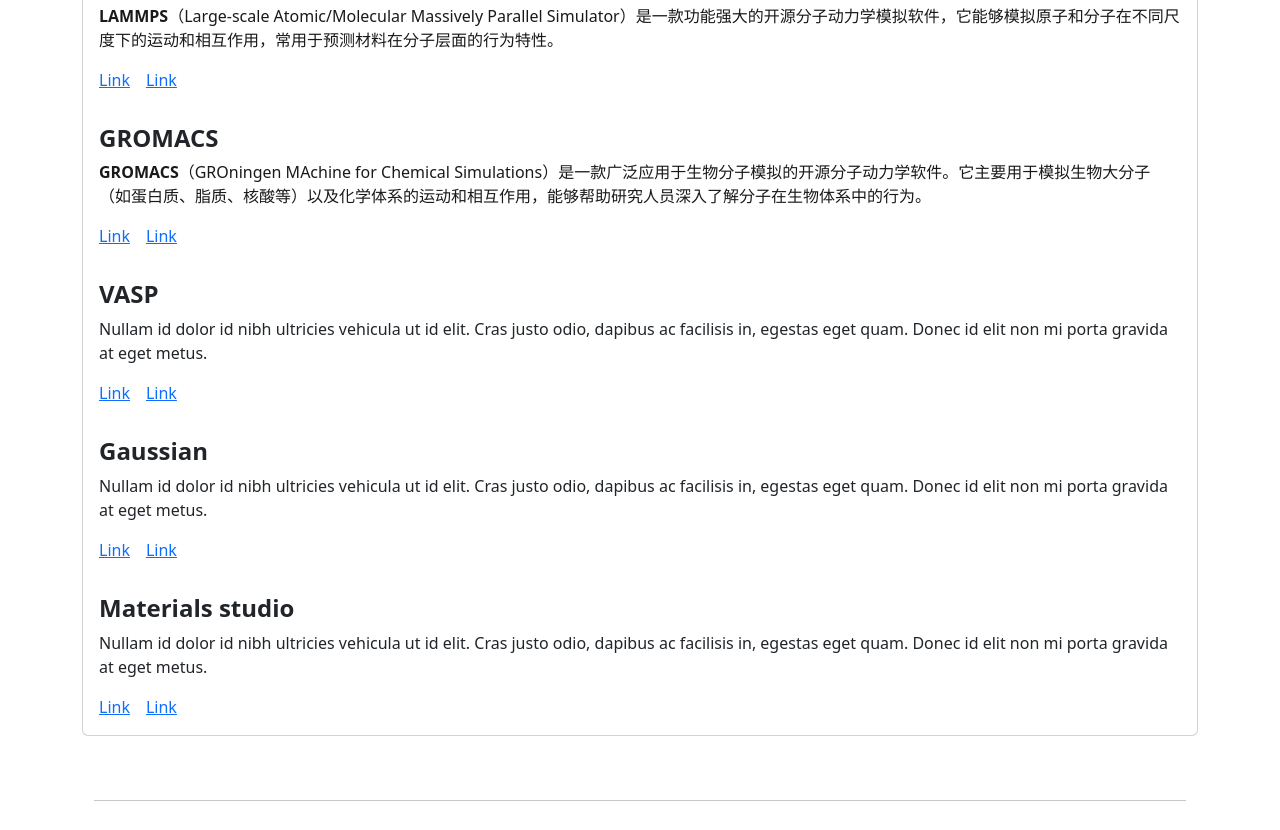
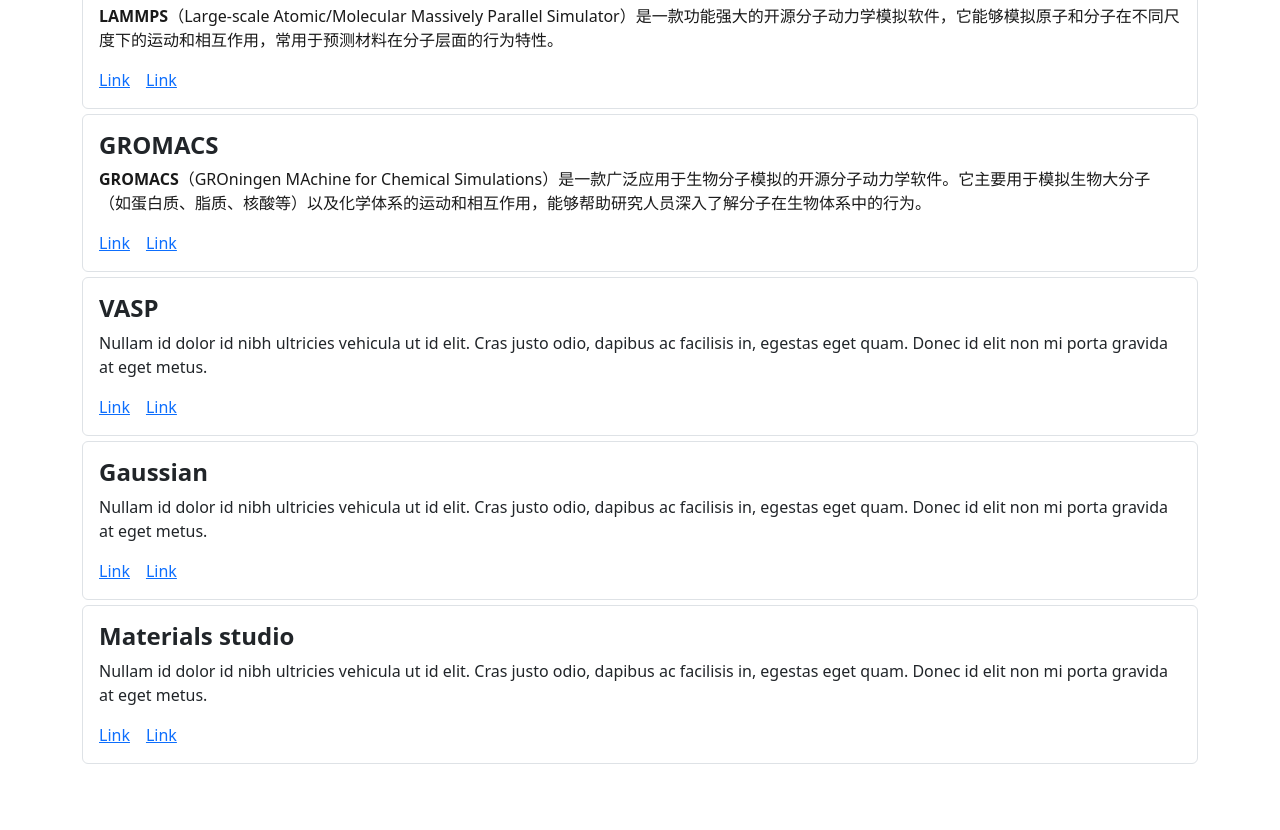
Before and after one commit to zhixunstudio/mydesign, a plain HTML site: page index.html in a window 1280 px wide. Shown: the part 293-1123 px from the top of the page. Drawn offline with Linux system fonts and the light colour scheme.

Commit message:
增加边框

```diff
--- a/index.html
+++ b/index.html
@@ -31,28 +31,28 @@
         </div>
         <div class="row">
             <div class="col">
-                <div class="card">
+                <div class="card" style="border-style: none;">
                     <div class="card-body border rounded" style="margin-top: 0px;margin-bottom: 10px;--bs-body-bg: #faeeee;font-size: 16px;">
                         <h4 class="card-title"><strong>ABAQUS</strong></h4>
                         <p class="card-text" style="font-size: initial;">将Abaqus与Visual Studio、Fortran进行集成，进行二次开发，比如<span style="color: rgba(0, 0, 0, 0.9);">ABAQUS /Explicit 中的&nbsp;</span><strong><span style="color: rgba(0, 0, 0, 0.9);">UMAT 子程序</span></strong><span style="color: rgba(0, 0, 0, 0.9);">允许用户定义自己的材料模型，包括材料的应力 - 应变关系、屈服准则、塑性流动规则等，以模拟各种复杂材料的行为特性。</span></p><a class="card-link" href="http://8.138.14.121">了解更多</a><a class="card-link" href="#">Link</a>
                     </div>
-                    <div class="card-body">
+                    <div class="card-body border rounded" style="margin-bottom: 5px;">
                         <h4 class="card-title"><strong>LAMMPS</strong></h4>
                         <p class="card-text" style="font-size: initial;"><strong><span style="color: rgba(0, 0, 0, 0.9);">LAMMPS</span></strong><span style="color: rgba(0, 0, 0, 0.9);">（Large-scale Atomic/Molecular Massively Parallel Simulator）是一款功能强大的开源分子动力学模拟软件，它能够模拟原子和分子在不同尺度下的运动和相互作用，常用于预测材料在分子层面的行为特性。</span></p><a class="card-link" href="#">Link</a><a class="card-link" href="#">Link</a>
                     </div>
-                    <div class="card-body">
+                    <div class="card-body border rounded" style="margin-bottom: 5px;">
                         <h4 class="card-title"><strong>GROMACS</strong></h4>
                         <p class="card-text" style="font-size: initial;"><strong><span style="color: rgba(0, 0, 0, 0.9);">GROMACS</span></strong><span style="color: rgba(0, 0, 0, 0.9);">（GROningen MAchine for Chemical Simulations）是一款广泛应用于生物分子模拟的开源分子动力学软件。它主要用于模拟生物大分子（如蛋白质、脂质、核酸等）以及化学体系的运动和相互作用，能够帮助研究人员深入了解分子在生物体系中的行为。</span></p><a class="card-link" href="#">Link</a><a class="card-link" href="#">Link</a>
                     </div>
-                    <div class="card-body">
+                    <div class="card-body border rounded" style="margin-bottom: 5px;">
                         <h4 class="card-title"><strong>VASP</strong></h4>
                         <p class="card-text" style="font-size: initial;">Nullam id dolor id nibh ultricies vehicula ut id elit. Cras justo odio, dapibus ac facilisis in, egestas eget quam. Donec id elit non mi porta gravida at eget metus.</p><a class="card-link" href="#">Link</a><a class="card-link" href="#">Link</a>
                     </div>
-                    <div class="card-body">
+                    <div class="card-body border rounded" style="margin-bottom: 5px;">
                         <h4 class="card-title"><strong>Gaussian</strong></h4>
                         <p class="card-text" style="font-size: initial;">Nullam id dolor id nibh ultricies vehicula ut id elit. Cras justo odio, dapibus ac facilisis in, egestas eget quam. Donec id elit non mi porta gravida at eget metus.</p><a class="card-link" href="#">Link</a><a class="card-link" href="#">Link</a>
                     </div>
-                    <div class="card-body">
+                    <div class="card-body border rounded" style="margin-bottom: 5px;">
                         <h4 class="card-title"><strong>Materials studio</strong></h4>
                         <p class="card-text" style="font-size: initial;">Nullam id dolor id nibh ultricies vehicula ut id elit. Cras justo odio, dapibus ac facilisis in, egestas eget quam. Donec id elit non mi porta gravida at eget metus.</p><a class="card-link" href="#">Link</a><a class="card-link" href="#">Link</a>
                     </div>
```
